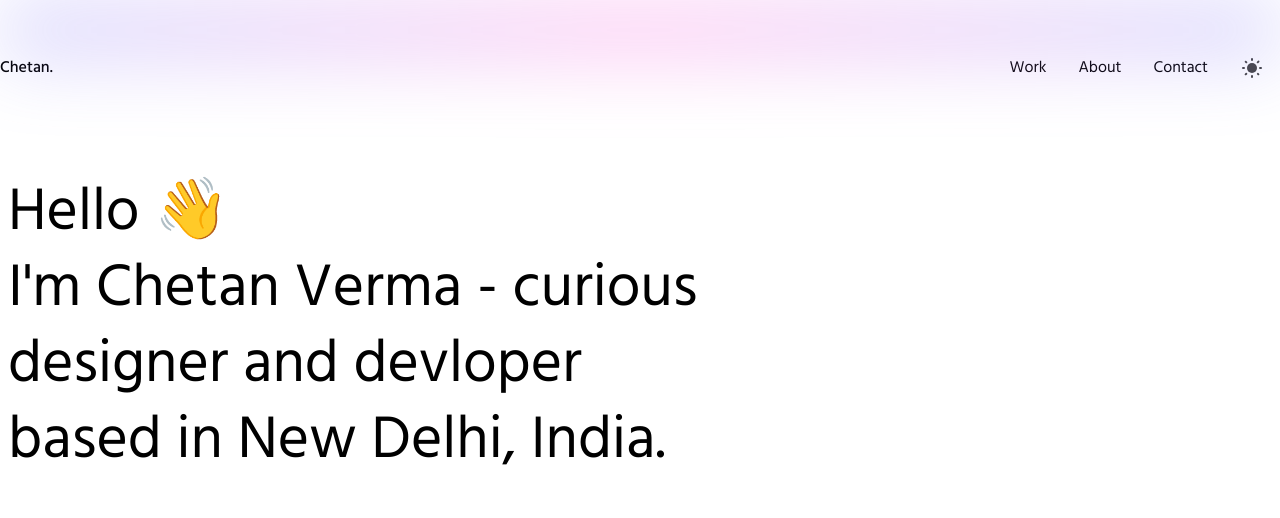
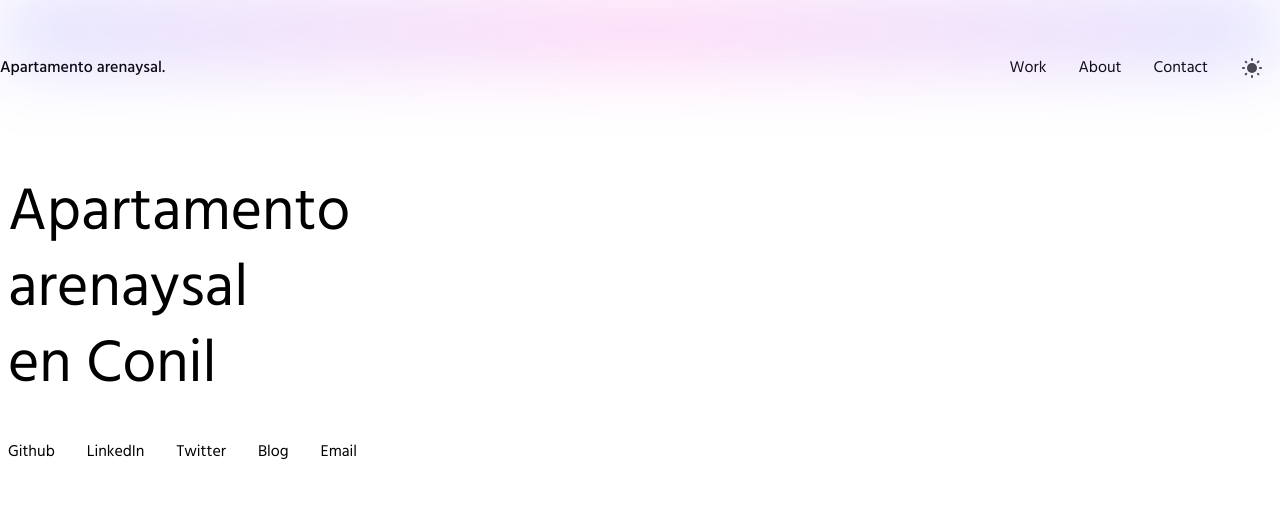
Before and after one commit to pablonete/arenaysal-web, a Next.js app: page / in a window 1280 px wide. Shown: the top 518 px of the page. Built offline with nearby package versions, Linux system fonts and the light colour scheme.

Commit message:
Add literals and update animated title

```diff
--- a/components/Header/index.js
+++ b/components/Header/index.js
@@ -3,15 +3,15 @@ import { useTheme } from "next-themes";
 import { useRouter } from "next/router";
 import React, { useEffect, useState } from "react";
 import Button from "../Button";
-// Local Data
 import data from "../../data/portfolio.json";
+import literals from "../../data/literals.json";
 
 const Header = ({ handleWorkScroll, handleAboutScroll, isBlog }) => {
   const router = useRouter();
   const { theme, setTheme } = useTheme();
   const [mounted, setMounted] = useState(false);
 
-  const { name } = data;
+  const { name } = literals;
 
   useEffect(() => {
     setMounted(true);
@@ -27,7 +27,7 @@ const Header = ({ handleWorkScroll, handleAboutScroll, isBlog }) => {
                 onClick={() => router.push("/")}
                 className="font-medium p-2 laptop:p-0 link"
               >
-                {name}.
+                {name}
               </h1>
 
               <div className="flex items-center">
--- /dev/null
+++ b/data/literals.json
@@ -0,0 +1,4 @@
+{
+    "name" : "Apartamento arenaysal",
+    "headerTaglines": ["Apartamento","arenaysal", "en Conil"]
+}
--- a/pages/index.js
+++ b/pages/index.js
@@ -10,15 +10,13 @@ import Head from "next/head";
 
 // Local Data
 import data from "../data/portfolio.json";
+import literals from "../data/literals.json";
 
 export default function Home() {
   // Ref
   const workRef = useRef();
   const aboutRef = useRef();
-  const textOne = useRef();
-  const textTwo = useRef();
-  const textThree = useRef();
-  const textFour = useRef();
+  const headerTaglines = [useRef(), useRef(), useRef()];
 
   // Handling Scroll
   const handleWorkScroll = () => {
@@ -39,7 +37,7 @@ export default function Home() {
 
   useIsomorphicLayoutEffect(() => {
     stagger(
-      [textOne.current, textTwo.current, textThree.current, textFour.current],
+      headerTaglines.map(ref => ref.current),
       { y: 40, x: -10, transform: "scale(0.95) skew(10deg)" },
       { y: 0, x: 0, transform: "scale(1)" }
     );
@@ -48,7 +46,7 @@ export default function Home() {
   return (
     <div className={`relative`}>
       <Head>
-        <title>{data.name}</title>
+        <title>{literals.name}</title>
       </Head>
 
       <div className="gradient-circle"></div>
@@ -61,30 +59,13 @@ export default function Home() {
         />
         <div className="laptop:mt-20 mt-10">
           <div className="mt-5">
+          {literals.headerTaglines.map((tagline, index) => (
             <h1
-              ref={textOne}
-              className="text-3xl tablet:text-6xl laptop:text-6xl laptopl:text-8xl p-1 tablet:p-2 text-bold w-4/5 mob:w-full laptop:w-4/5"
+              ref={headerTaglines[index]}
+              className="text-3xl tablet:text-6xl laptop:text-6xl laptopl:text-8xl p-1 tablet:p-2 w-full laptop:w-4/5"
             >
-              {data.headerTaglineOne}
-            </h1>
-            <h1
-              ref={textTwo}
-              className="text-3xl tablet:text-6xl laptop:text-6xl laptopl:text-8xl p-1 tablet:p-2 text-bold w-full laptop:w-4/5"
-            >
-              {data.headerTaglineTwo}
-            </h1>
-            <h1
-              ref={textThree}
-              className="text-3xl tablet:text-6xl laptop:text-6xl laptopl:text-8xl p-1 tablet:p-2 text-bold w-full laptop:w-4/5"
-            >
-              {data.headerTaglineThree}
-            </h1>
-            <h1
-              ref={textFour}
-              className="text-3xl tablet:text-6xl laptop:text-6xl laptopl:text-8xl p-1 tablet:p-2 text-bold w-full laptop:w-4/5"
-            >
-              {data.headerTaglineFour}
-            </h1>
+              {tagline}
+            </h1>))}
           </div>
 
           <Socials className="mt-2 laptop:mt-5" />
```
